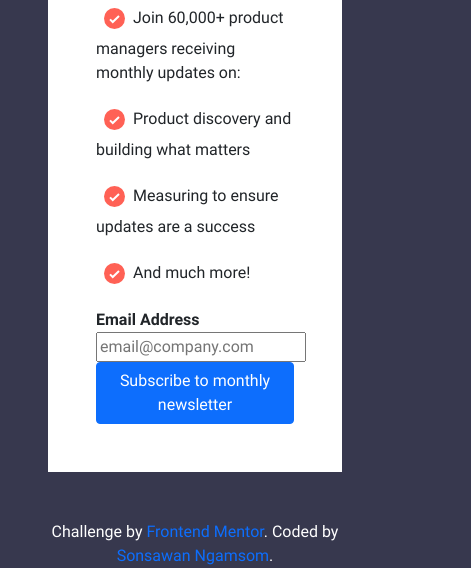
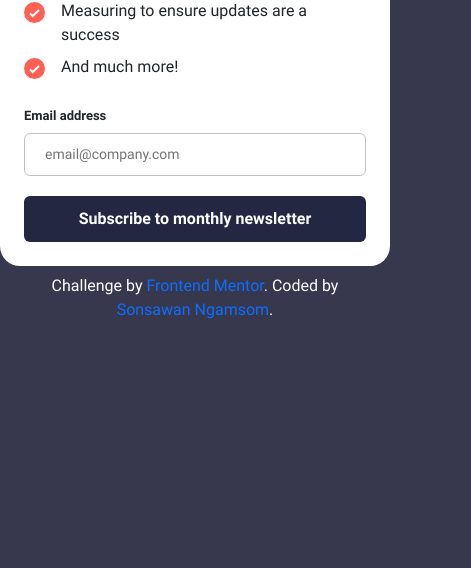
Before and after one commit to murphy6867/fontend-mentor-p4, a plain HTML site: page index.html in a window 390 px wide. Shown: the part 517-1085 px from the top of the page, 471 px wide, since content can reach past the window. After the commit the page ends 844 px from the top, so only its background shows below. Drawn offline with nearby package versions, Linux system fonts and the light colour scheme.

Commit message:
Style mobile first

```diff
--- a/index.html
+++ b/index.html
@@ -11,29 +11,43 @@
   <link rel="stylesheet" href="/myStyle.css">
 </head>
 <body style="background-color:#37384E;">
-  <main>
-    <div class="row m-5">
-      <div class="col-md-6 bg-white p-5 d-block d-md-none d-lg-none">
+  <main class="d-flex justify-content-center align-items-center">
+    <div class="container-sm row bg-white contentContainer">
+      <div class="col-md-6 p-0 d-flex justify-content-center d-block d-md-none d-lg-none mb-3">
         <img src="/assets/images/illustration-sign-up-mobile.svg" alt="background-Image" class="img-fulid" />
       </div>
-      <div class="col-md-6 bg-white p-5">
-        <h1 class="_header">Stay updated!</h1>
-        <p><img src="/assets/images/icon-list.svg" class="p-2" />Join 60,000+ product managers receiving monthly updates on:</p>
-        <p><img src="/assets/images/icon-list.svg" class="p-2" />Product discovery and building what matters</p>
-        <p><img src="/assets/images/icon-list.svg" class="p-2" />Measuring to ensure updates are a success</p>
-        <p><img src="/assets/images/icon-list.svg" class="p-2" />And much more!</p>
-        <form action="">
-          <label for="comEmail">Email Address</label>
-          <input type="email" name="Email" class="d-block" id="comEmail" placeholder="email@company.com" required />
-          <button class="btn btn-primary target">Subscribe to monthly newsletter</button>
-        </form>
+      <div class="col-md-6 bg-white p-0">
+        <div class="my-4">
+          <h1 class="_header display-2 my-3">Stay updated!</h1>
+          <p class="m-0">Join 60,000+ product managers receiving monthly updates on:</p>
+        </div>
+        <div class="d-flex my-2">
+          <div><img src="/assets/images/icon-list.svg" class="pe-3" /></div>
+          <div><p class="m-0">Product discovery and building what matters</p></div>
+        </div>
+        <div class="d-flex my-2">
+          <div><img src="/assets/images/icon-list.svg" class="pe-3 d-inline" /></div>
+          <div><p class="m-0 d-inline">Measuring to ensure updates are a success</p></div>
+        </div>
+        <div class="d-flex my-2">
+          <div><img src="/assets/images/icon-list.svg" class="pe-3 d-inline" /></div>
+          <div><p class="m-0 d-inline">And much more!</p></div>
+        </div>
+        <div class="mt-4 mb-3">
+          <form action="">
+            <label for="comEmail">Email address</label>
+            <input type="email" name="Email" class="d-block w-100" id="comEmail" placeholder="email@company.com" required />
+            <button class="submit btn target w-100 text-white">Subscribe to monthly newsletter</button>
+          </form>
+        </div>
       </div>
       <div class="col-md-6 bg-white p-5 d-none d-md-block">
         <img src="/assets/images/illustration-sign-up-desktop.svg" alt="background-Image" class="img-fulid" />
       </div>
     </div>
   </main>
-  <footer class="attribution text-white px-4 text-center mt-5">
+
+  <footer class="attribution text-white px-4 text-center mt-2">
     Challenge by <a href="https://www.frontendmentor.io?ref=challenge" target="_blank" class="text-decoration-none">Frontend Mentor</a>.
     Coded by <a href="https://www.linkedin.com/in/murphy6867/" target="_blank" class="text-decoration-none">Sonsawan Ngamsom</a>.
   </footer>
--- a/myScript.js
+++ b/myScript.js
@@ -0,0 +1,5 @@
+const _Number = [4,5,12,3,4,6,8,98,90,4,5];
+
+const SortNumber = [..._Number].sort()
+
+console.log(SortNumber)
--- a/myStyle.css
+++ b/myStyle.css
@@ -18,4 +18,28 @@ body {
 
 label {
     font-family: Header;
+    font-size: 13px;
 }
+
+input[type="email"] {
+    border: 1px solid #C3C3C3;
+    border-radius: 6px;
+    padding: 10px 20px;
+    margin: 6px 0 12px 0;
+    font-size: 14px;
+}
+
+.submit {
+    background-color: #232742;
+    padding: 10px 20px;
+    border-radius: 6px;
+    margin: 8px 0;
+    font-family: Header;
+    font-size: 16px;
+}
+
+@media (max-width: 767px) {
+    .contentContainer {
+        border-radius: 0 0 20px 20px;
+    }
+}
```
Also changed, not shown: 1 other file.
